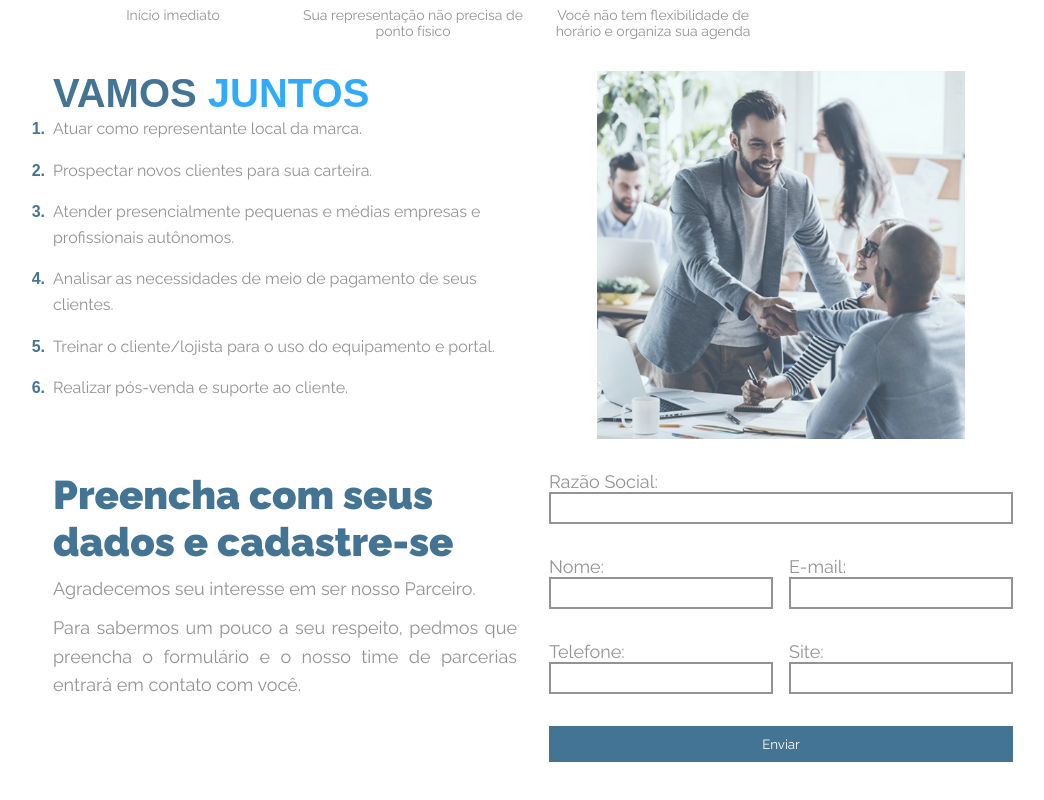
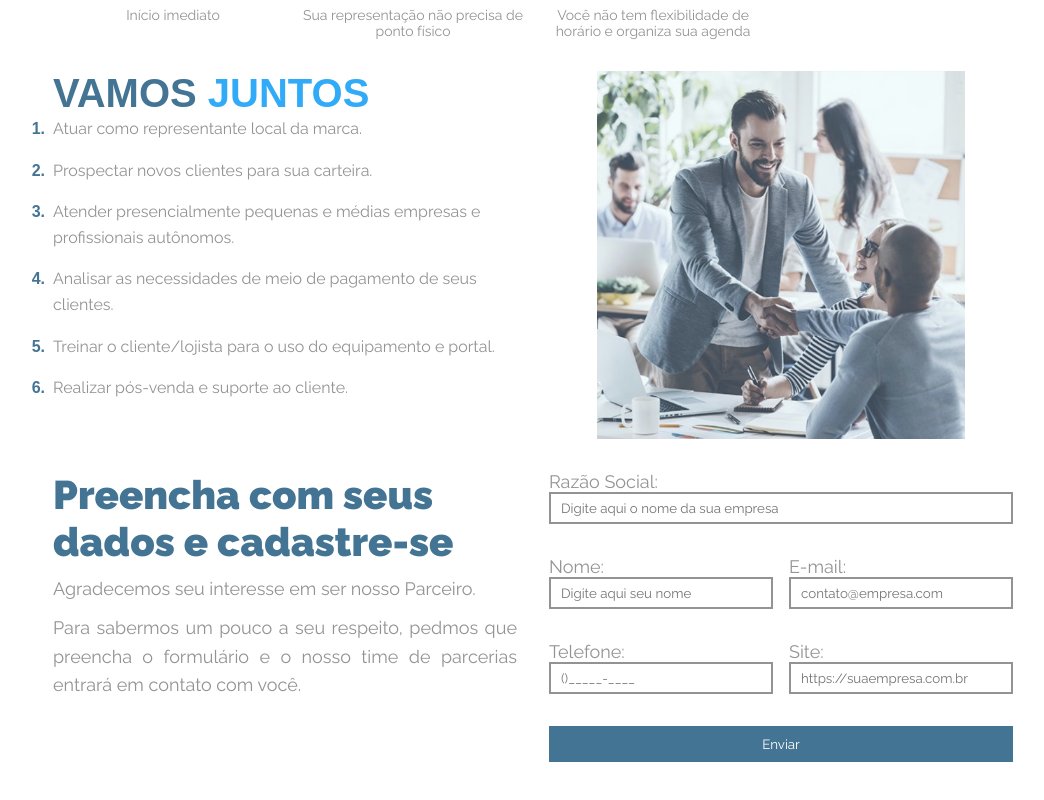
Before and after one commit to murilojssilva/desafio-pagcom, a React (Vite) app: page / in a window 1280 px wide. Shown: the part 625-1425 px from the top of the page, without its empty margins (107-1151 px from the left). Built offline with nearby package versions, Linux system fonts and the light colour scheme; a web font is replaced by a local one.

Commit message:
Add placeholder in input

```diff
--- a/src/components/Contact/index.tsx
+++ b/src/components/Contact/index.tsx
@@ -67,6 +67,7 @@ export function Contact() {
           <p>Razão Social:</p>
           {errors.corporateName && <span>{errors.corporateName.message}</span>}
           <input
+            placeholder="Digite aqui o nome da sua empresa"
             type="text"
             id="corporateName"
             {...register("corporateName")}
@@ -76,24 +77,44 @@ export function Contact() {
           <label htmlFor="name">
             <p>Nome:</p>
             {errors.name && <span>{errors.name.message}</span>}
-            <input type="text" id="name" {...register("name")} />
+            <input
+              placeholder="Digite aqui seu nome"
+              type="text"
+              id="name"
+              {...register("name")}
+            />
           </label>
           <label htmlFor="email">
             <p>E-mail:</p>
             {errors.email && <span>{errors.email.message}</span>}
-            <input type="email" id="email" {...register("email")} />
+            <input
+              placeholder="contato@empresa.com"
+              type="email"
+              id="email"
+              {...register("email")}
+            />
           </label>
         </div>
         <div>
           <label htmlFor="phone">
             <p>Telefone:</p>
             {errors.phone && <span>{errors.phone.message}</span>}
-            <input type="text" id="phone" {...register("phone")} />
+            <input
+              placeholder="()_____-____"
+              type="text"
+              id="phone"
+              {...register("phone")}
+            />
           </label>
           <label htmlFor="site">
             <p>Site:</p>
             {errors.site && <span>{errors.site.message}</span>}
-            <input type="text" id="site" {...register("site")} />
+            <input
+              placeholder="https://suaempresa.com.br"
+              type="text"
+              id="site"
+              {...register("site")}
+            />
           </label>
         </div>
         <button>Enviar</button>
```
